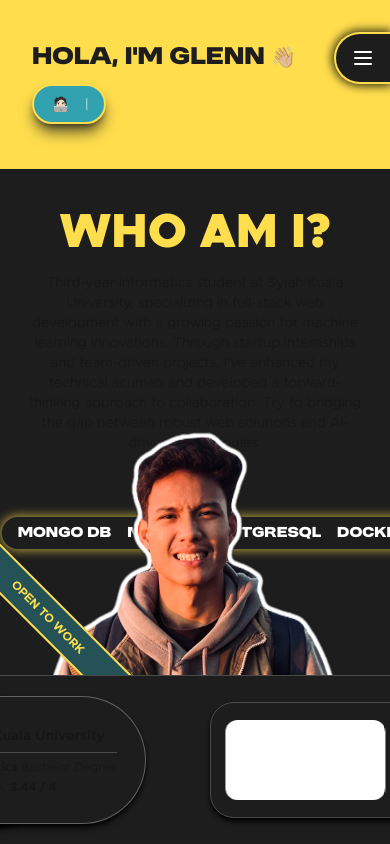
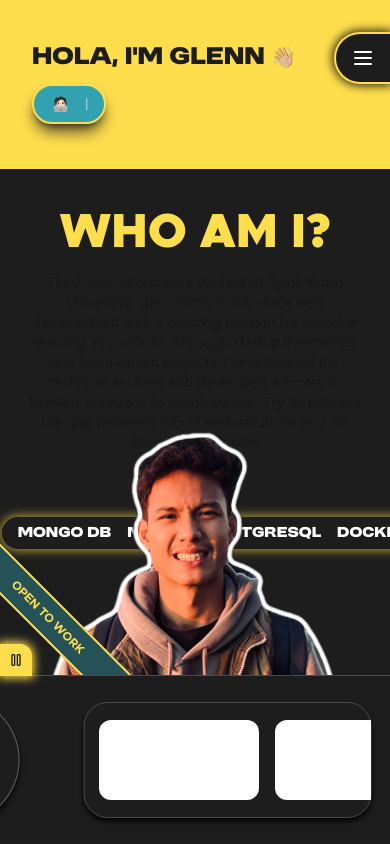
Before and after one commit to glennhkm/web-portofolio, a Next.js app: page / in a window 390 px wide. Shown: the top 844 px of the page. Built offline with nearby package versions, Linux system fonts and the light colour scheme.

Commit message:
feat: play and stop button marquee

```diff
--- a/src/app/page.tsx
+++ b/src/app/page.tsx
@@ -8,7 +8,7 @@ import { Navbar } from "@/components/navbar/navbar";
 import { WorkExperiences } from "@/data/workExperiences";
 import { useScreenSize } from "@/hooks/screenSizeValidation";
 import { geistMono } from "@/lib/fonts/getFonts";
-import { ArrowRight, Mail, MailOpen } from "lucide-react";
+import { ArrowRight, Mail, MailOpen, Pause, Play } from "lucide-react";
 import Image from "next/image";
 import { useEffect, useState } from "react";
 import Marquee from "react-fast-marquee";
@@ -19,6 +19,7 @@ const Home = () => {
   const [isLoading, setIsLoading] = useState(true);
   const [educationCard, setEducationCard] = useState(0);
   const [isMailOpen, setIsMailOpen] = useState(false);
+  const [isPlayMarquee, setIsPlayMarquee] = useState(true);
 
   useEffect(() => {
     setTimeout(() => {
@@ -125,9 +126,15 @@ const Home = () => {
             </div>
           )}
         </div>
-        {(isDesktop || isMobile) && (
         <div className={`w-full absolute bottom-0 border-t-[1px] border-white/20 h-[20%] lg:h-[26%] bg-primary z-[80]`}>
-           <Marquee className="w-full h-full overflow-y-hidden" speed={50} pauseOnHover={isDesktop || false} pauseOnClick={isMobile || false} direction="left">
+          <button onClick={() => setIsPlayMarquee((prev) => !prev)} className="absolute -top-[2.04rem] bg-secondary shadow-balance shadow-secondary rounded-tr-xl p-2 ">
+            {isPlayMarquee ? (
+              <Pause className="text-primary w-4 h-4"/>
+            ) : (
+              <Play className="text-primary w-4 h-4"/>
+            )}
+          </button>
+          <Marquee play={isPlayMarquee} className="w-full h-full overflow-y-hidden" speed={60} direction="left">
            <div id="EducationAndHimpunan" className="flex gap-4 text-8xl font-bold relative mx-8 lg:mx-11">
              <div onMouseOver={() => isDesktop && setEducationCard(1)} onClick={() => isMobile && setEducationCard(1)} className={`${educationCard !== 1 ? '-z-10' : 'z-10'} active:scale-110 lg:active:scale-110 lg:hover:scale-110 duration-200 cursor-pointer px-7 h-[6.2rem] xs:h-32 absolute top-0 -left-20 border flex items-center bg-primary border-white/30 shadow-md shadow-black rounded-full gap-4`}>
                <Image
@@ -135,14 +142,14 @@ const Home = () => {
                  alt="logo-usk"
                  width={500}
                  height={500}
-                  className="w-14 xs:w-[3.9rem] object-contain"
+                 className="w-10 xs:w-14 lg:w-[3.9rem] object-contain"
                />
                <div className={`flex flex-col gap-1 text-sm `}>
-                  <p className="font-bold text-xs xs:text-sm">Himpunan Mahasiswa Informatika USK</p>
+                 <p className="font-bold text-xs lg:text-sm">Himpunan Mahasiswa Informatika USK</p>
                  <div className="h-[1px] w-full bg-white/20 my-0.5"></div>
                  <div className="flex gap-2.5 items-center">
                    <LeaderIcon className="w-5 h-5 xs:w-6 xs:h-6"/>
-                    <p className="text-sm xs:text-xl font-bold ">Chairman 2024/2025</p>
+                   <p className="text-sm lg:text-xl font-bold ">Chairman 2024/2025</p>
                  </div>
                </div>
              </div>
@@ -153,21 +160,21 @@ const Home = () => {
                  alt="logo-usk"
                  width={500}
                  height={500}
-                  className="w-14 xs:w-20 lg:w-[3.9rem] object-contain"
+                 className="w-10 xs:w-14 lg:w-[3.9rem] object-contain"
                 />
                 <Image
                  src="/images/logo-usk-typo.png"
                  alt="logo-usk-typo"
                  width={500}
                  height={500}
-                  className="w-14 xs:w-20 object-contain invert"
+                 className="w-10 xs:w-14 object-contain invert"
                 />
                </div>
                <div className={`flex flex-col gap-1 text-sm `}>
-                  <p className={`font-bold text-sm`}>Syiah Kuala University</p>
-                  <div className="h-[1px] w-full bg-white/20 my-0.5"></div>
-                  <p className="text-xs font-bold">Informatics <span className="font-light text-xs">Bachelor Degree</span></p>
-                  <p className="text-xs font-light">Last GPA: <span className="font-bold">3.44 / 4</span></p>
+                 <p className={`font-bold text-[0.68rem] xs:text-xs lg:text-sm`}>Syiah Kuala University</p>
+                 <div className="h-[1px] w-full bg-white/20 my-0.5 xs:my-1 lg:my-0.5"></div>
+                 <p className="text-[0.66rem] lg:text-xs font-bold">Informatics <span className="font-light text-[0.66rem] lg:text-xs">Bachelor Degree</span></p>
+                 <p className="text-[0.66rem] lg:text-xs font-light">Last GPA: <span className="font-bold">3.44 / 4</span></p>
                </div>
              </div>
            </div>
@@ -224,7 +231,6 @@ const Home = () => {
            </div>
           </Marquee>
         </div>
-        )}
       </div>
       <div id="ProjectsSection" className="h-screen w-full">
        <Marquee className="flex gap-8 bg-secondary items-center pt-5 pb-2.5 z-[80] overflow-y-hidden" direction="right" speed={100}>
```
Lines whose indentation alone changed are shown as unchanged.
